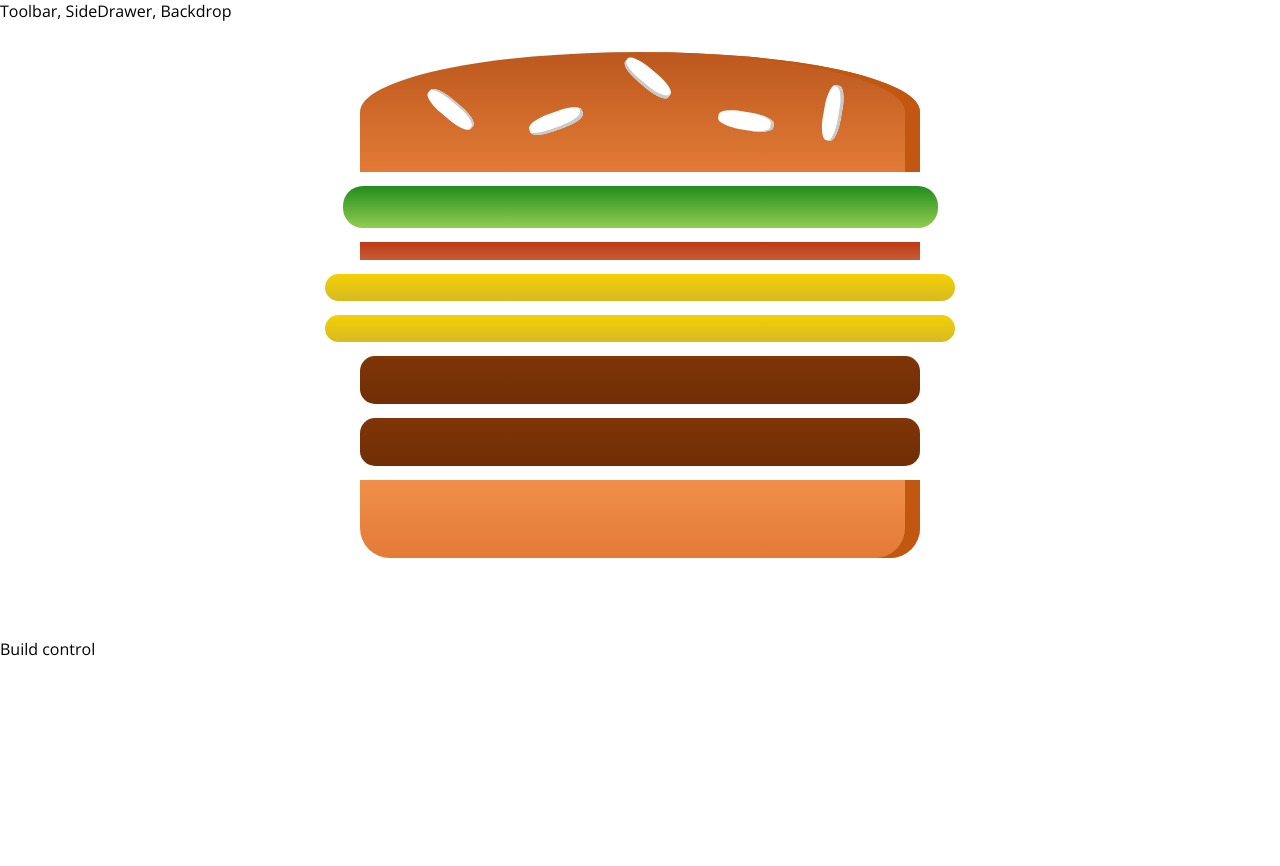
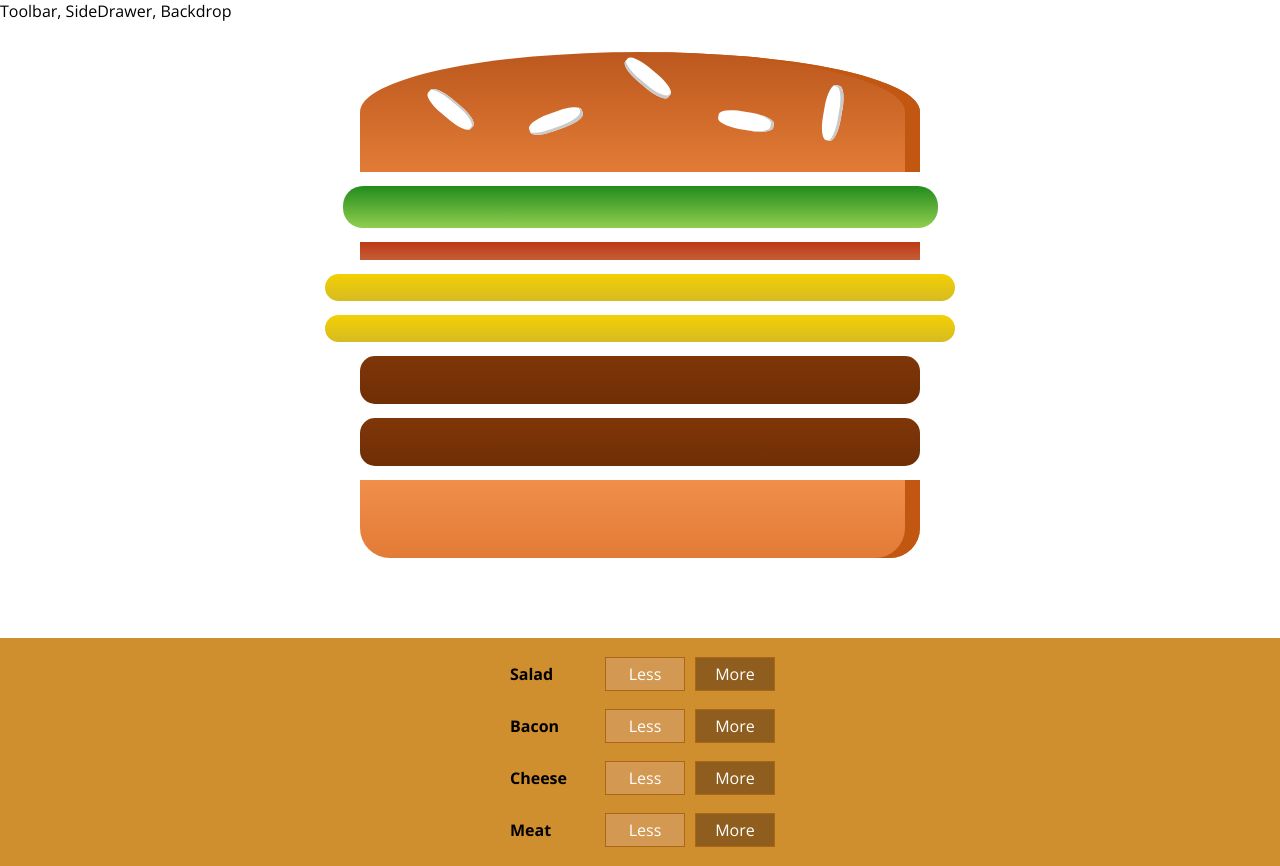
Before and after one commit to francoquirosm/React-Burger-Builder, a React app: page / in a window 1280 px wide. Before the commit the page ends 800 px from the top, so only its background shows below. Built offline with nearby package versions, Linux system fonts and the light colour scheme.

Commit message:
added build controls to burger builder:

```diff
--- a/src/components/Burger/BuildControls/index.js
+++ b/src/components/Burger/BuildControls/index.js
@@ -1,5 +1,23 @@
 import React from "react";
+import BuildControl from "./BuildControl";
+import classes from "./styles.css";
 
-const BuildControls = (props) => <div></div>;
+const controls = [
+  { label: "Salad", type: "salad" },
+  { label: "Bacon", type: "bacon" },
+  { label: "Cheese", type: "cheese" },
+  { label: "Meat", type: "meat" },
+];
+const BuildControls = (props) => (
+  <div className={classes.BuildControls}>
+    {controls.map((ctrl) => (
+      <BuildControl
+        key={ctrl.label}
+        label={ctrl.label}
+        type={ctrl.type}
+      ></BuildControl>
+    ))}
+  </div>
+);
 
 export default BuildControls;
--- a/src/containers/BurguerBuilder/index.js
+++ b/src/containers/BurguerBuilder/index.js
@@ -1,5 +1,6 @@
 import React, { Component } from "react";
 import Burger from "../../components/Burger";
+import BuildControls from "../../components/Burger/BuildControls";
 import Aux from "../../hoc/Aux";
 
 class BurgerBuilder extends Component {
@@ -15,7 +16,7 @@
     return (
       <Aux>
         <Burger ingredients={this.state.ingredients} />
-        <div>Build control</div>
+        <BuildControls />
       </Aux>
     );
   }
```
